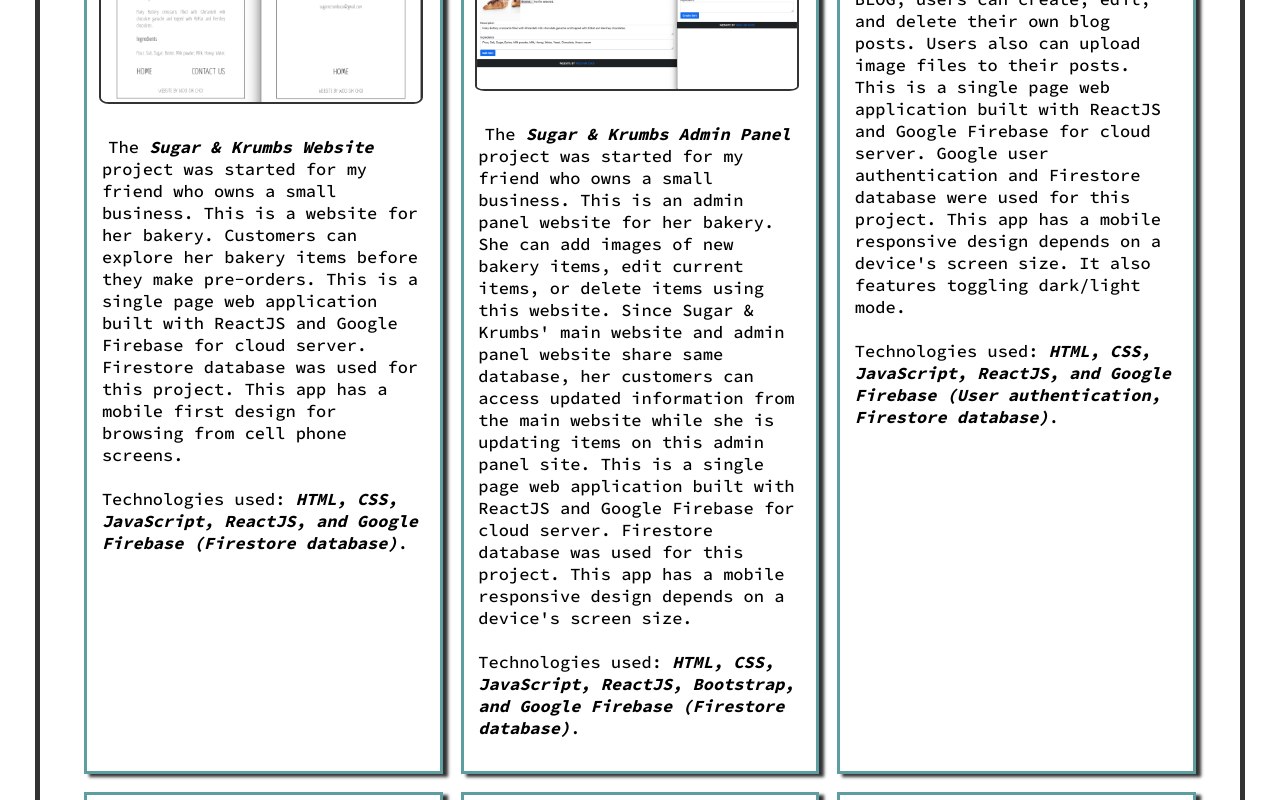
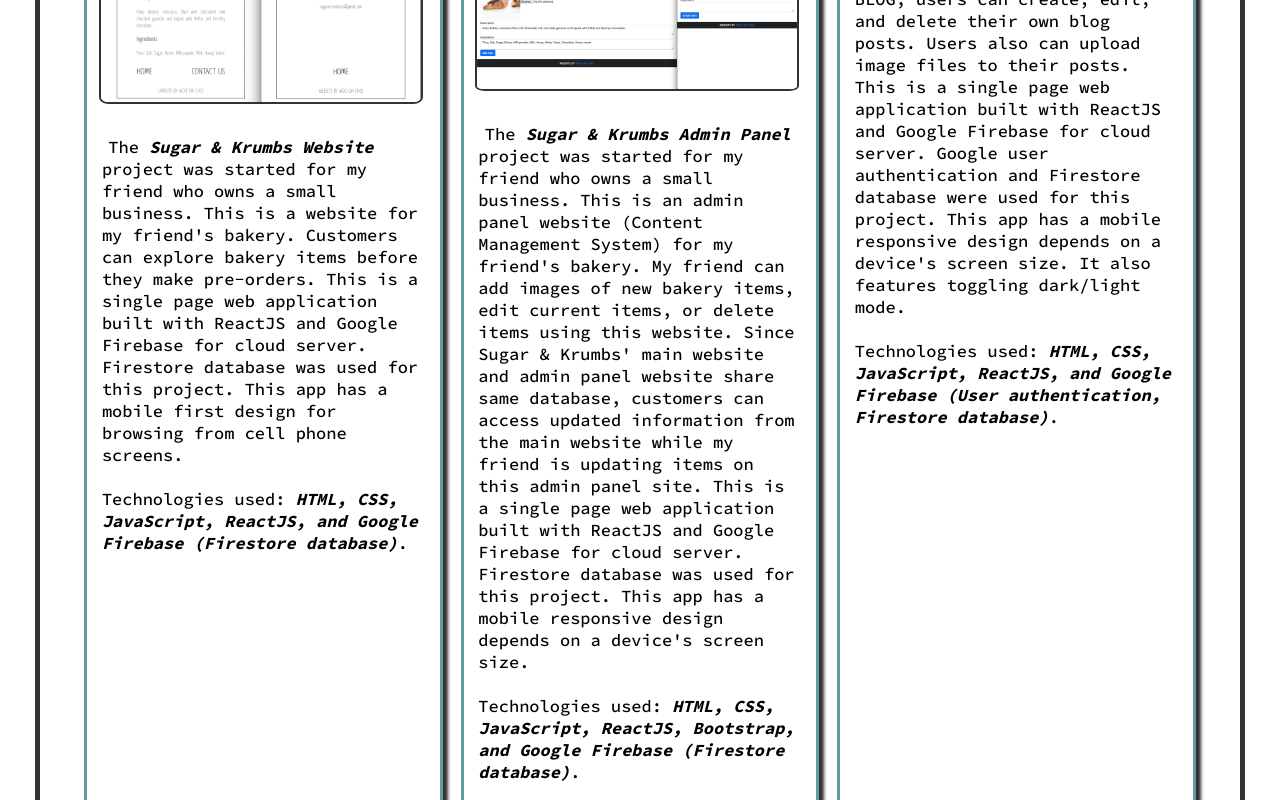
Before and after one commit to dvlprwchoi/portfolio-2, a React (Create React App) app: page / in a window 1280 px wide. Shown: the part 2460-3260 px from the top of the page. Built offline with nearby package versions, Linux system fonts and the light colour scheme.

Commit message:
Update resume and project descriptions

```diff
--- a/src/components/Main/Main.js
+++ b/src/components/Main/Main.js
@@ -55,7 +55,7 @@
             <li className="resume-icon-container">
               <a
                 className="icon-link-container"
-                href="https://drive.google.com/file/d/12ZQooyMixF_2uuHmkzqiRxX4J2-0rmXh/view?usp=sharing"
+                href="https://drive.google.com/file/d/18hvNIR0CL9beEl2Yy2ifjc0nmXshCQG4/view?usp=sharing"
                 target="_blank"
                 rel="noreferrer"
               >
--- a/src/components/Projects/Projects.js
+++ b/src/components/Projects/Projects.js
@@ -66,12 +66,12 @@
           </div>
           <p>
             The <span>Sugar & Krumbs Website</span> project was started for my
-            friend who owns a small business. This is a website for her bakery.
-            Customers can explore her bakery items before they make pre-orders.
-            This is a single page web application built with ReactJS and Google
-            Firebase for cloud server. Firestore database was used for this
-            project. This app has a mobile first design for browsing from cell
-            phone screens.
+            friend who owns a small business. This is a website for my friend's
+            bakery. Customers can explore bakery items before they make
+            pre-orders. This is a single page web application built with ReactJS
+            and Google Firebase for cloud server. Firestore database was used
+            for this project. This app has a mobile first design for browsing
+            from cell phone screens.
             <br />
             &nbsp;
             <br />
@@ -134,14 +134,15 @@
           <p>
             The <span>Sugar & Krumbs Admin Panel</span> project was started for
             my friend who owns a small business. This is an admin panel website
-            for her bakery. She can add images of new bakery items, edit current
-            items, or delete items using this website. Since Sugar & Krumbs'
-            main website and admin panel website share same database, her
-            customers can access updated information from the main website while
-            she is updating items on this admin panel site. This is a single
-            page web application built with ReactJS and Google Firebase for
-            cloud server. Firestore database was used for this project. This app
-            has a mobile responsive design depends on a device's screen size.
+            (Content Management System) for my friend's bakery. My friend can
+            add images of new bakery items, edit current items, or delete items
+            using this website. Since Sugar & Krumbs' main website and admin
+            panel website share same database, customers can access updated
+            information from the main website while my friend is updating items
+            on this admin panel site. This is a single page web application
+            built with ReactJS and Google Firebase for cloud server. Firestore
+            database was used for this project. This app has a mobile responsive
+            design depends on a device's screen size.
             <br />
             &nbsp;
             <br />
```
